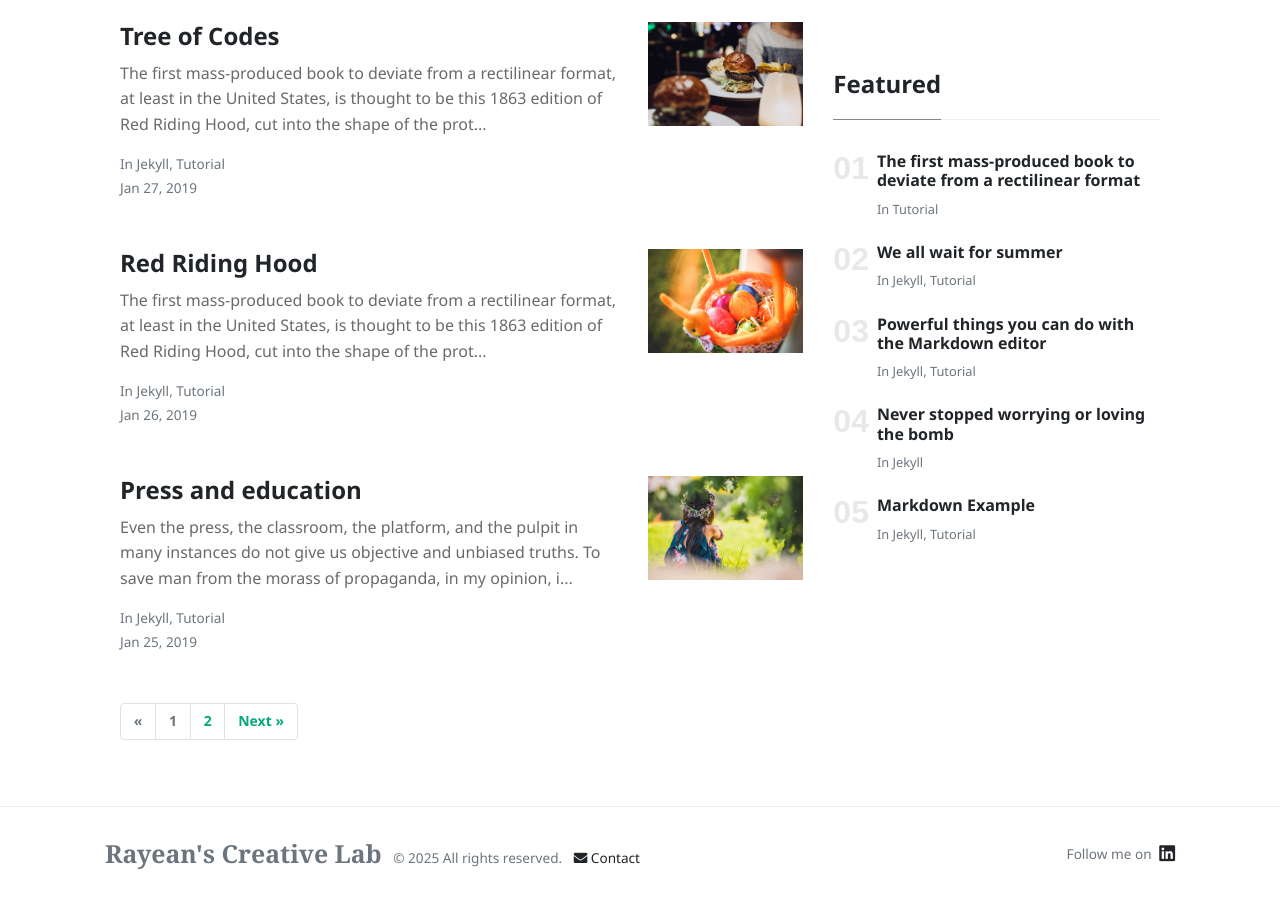
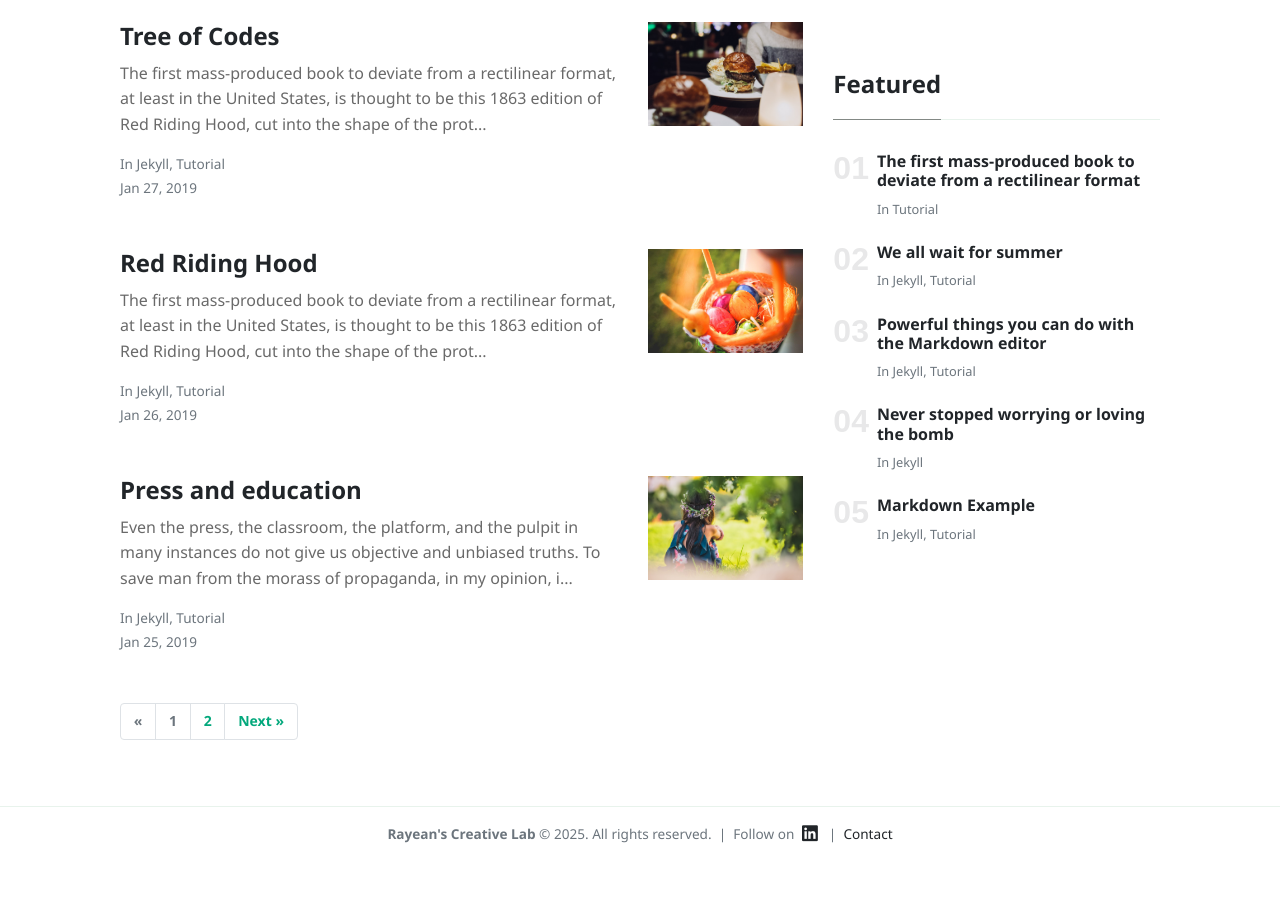
Before and after one commit to Rayean-Mahmud/rayean-mahmud.github.io, a Jekyll site: the page built from index.html, in a window 1280 px wide and 900 px high, scrolled down 1707 px. Built offline with Jekyll 4.4.1, drawn with Linux system fonts in a browser that asks for light colours; nearby versions of some CDN libraries; the list of posts is cut into pages by our own code; after the commit the page ends 2568 px from its top, so only the background shows below that.

Commit message:
Update default.html

```diff
--- a/_layouts/default.html
+++ b/_layouts/default.html
@@ -72,27 +72,23 @@
     <script src="{{site.baseurl}}/assets/js/theme.js"></script>
 
 <!-- Footer -->
-<footer class="bg-white border-top p-3 text-muted small">
+<!-- Footer -->
+<footer class="bg-white border-top p-3 text-muted small text-center">
   <div class="container">
-    <div class="row align-items-center justify-content-between">
-      <div>
-        <span class="navbar-brand mr-2 mb-0"><strong>Rayean's Creative Lab</strong></span>
-        <span>© <script>document.write(new Date().getFullYear())</script> All rights reserved.</span>
-        <a class="text-dark ml-2" href="{{ site.baseurl }}/contact.html">
-          <i class="fa fa-envelope"></i> Contact
-        </a>
-      </div>
-
-      <div>
-        <span class="mr-1">Follow me on</span>
-        <a class="text-dark" target="_blank" href="https://www.linkedin.com/in/rayean-mahmud-arnob-a78345173/">
-          <i class="fab fa-linkedin fa-lg"></i>
-          <span class="sr-only">LinkedIn</span>
-        </a>
-      </div>
-    </div>
+    <span><strong>Rayean's Creative Lab</strong> © <script>document.write(new Date().getFullYear())</script>. All rights reserved.</span>
+    &nbsp;|&nbsp;
+    <span>Follow on</span>
+    <a class="text-dark mx-1" target="_blank" href="https://www.linkedin.com/in/rayean-mahmud-arnob-a78345173/">
+      <i class="fab fa-linkedin fa-lg"></i>
+      <span class="sr-only">LinkedIn</span>
+    </a>
+    &nbsp;|&nbsp;
+    <a class="text-dark" href="{{ site.baseurl }}/contact.html">
+      Contact
+    </a>
   </div>
 </footer>
+
 
 
     {% include tracking-footer.html %}
```
